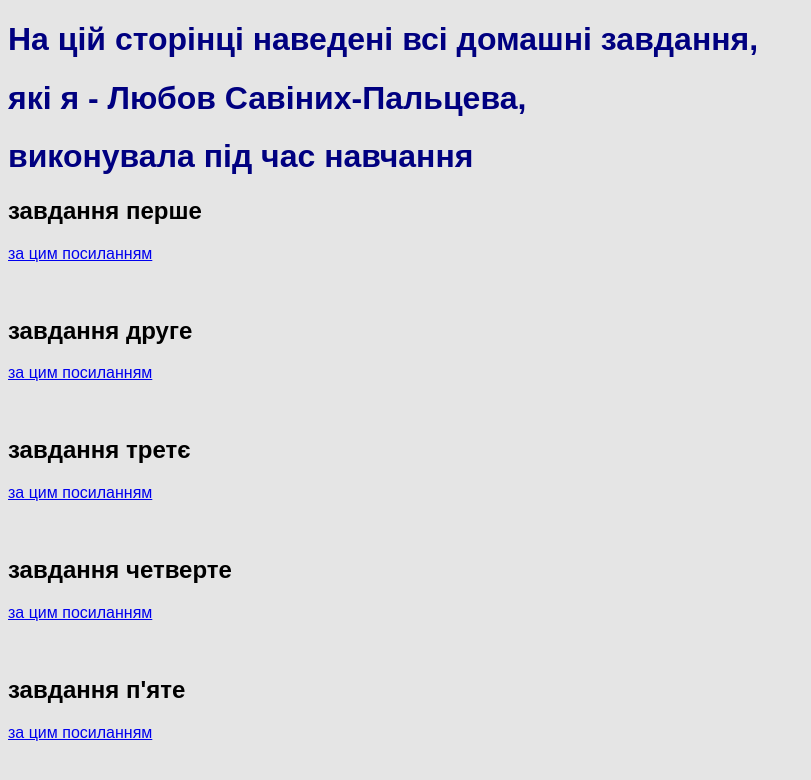
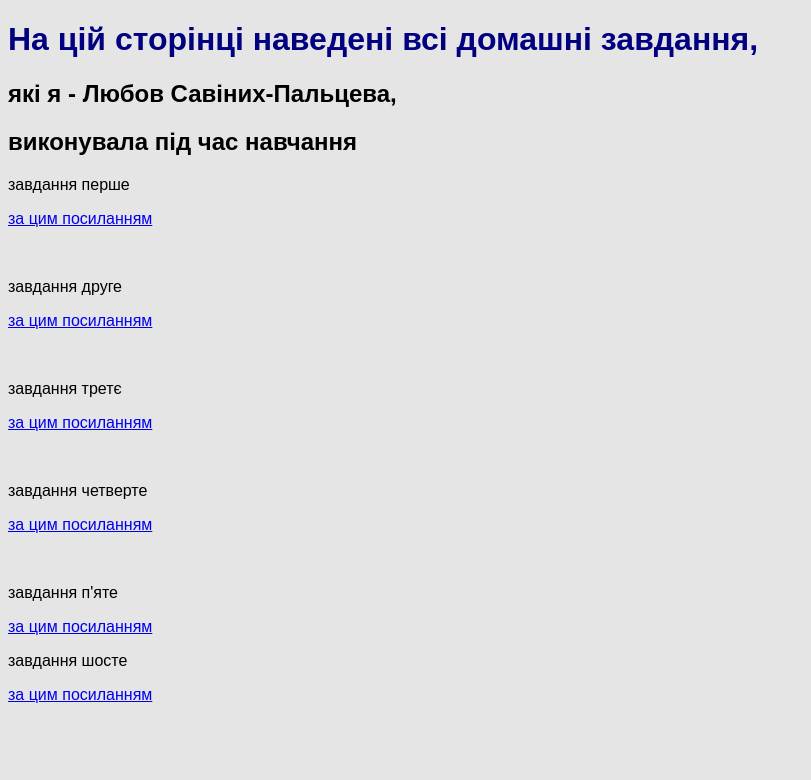
Before and after one commit to Liubania/First_HTML, a plain HTML site: page homeworks_links.html in a window 1280 px wide. Shown: the whole page, without its empty margins (0-811 px from the left). Drawn offline with Linux system fonts and the light colour scheme.

Commit message:
Update homeworks_links.html

```diff
--- a/homeworks_links.html
+++ b/homeworks_links.html
@@ -8,27 +8,31 @@
     </head>
     <body>
         <h1> На цій сторінці наведені всі домашні завдання, </h1>
-        <h1> які я - Любов Савіних-Пальцева, </h1>
-        <h1> виконувала під час навчання</h1>
+        <h2> які я - Любов Савіних-Пальцева, </h2>
+        <h2> виконувала під час навчання</h2>
 
-        <h2> завдання перше </h2>
+        <p> завдання перше </p>
         <p> <a href="https://liubania.github.io/First_HTML/" target="_blank"> за цим посиланням </a>
         </p> <br>
 
-        <h2> завдання друге </h2>
+        <p> завдання друге </p>
         <p> <a href="https://liubania.github.io/First_HTML/table.html" target="_blank"> за цим посиланням </a>
         </p> <br>
 
-        <h2> завдання третє </h2>
+        <p> завдання третє </p>
         <p> <a href="https://liubania.github.io/First_HTML/image.html" target="_blank"> за цим посиланням </a>
         </p> <br>
 
-        <h2> завдання четверте </h2>
+        <p> завдання четверте </p>
         <p> <a href="https://liubania.github.io/First_HTML/video.html" target="_blank"> за цим посиланням </a>
         </p>  <br>
 
-        <h2> завдання п'яте </h2>
+        <p> завдання п'яте </p>
         <p> <a href="https://liubania.github.io/First_HTML/forma.html" target="_blank"> за цим посиланням </a>
+        </p>
+
+        <p> завдання шосте </p>
+        <p> <a href="https://liubania.github.io/First_HTML/overflow.html" target="_blank"> за цим посиланням </a>
         </p>
     </body>
 </html>
```
